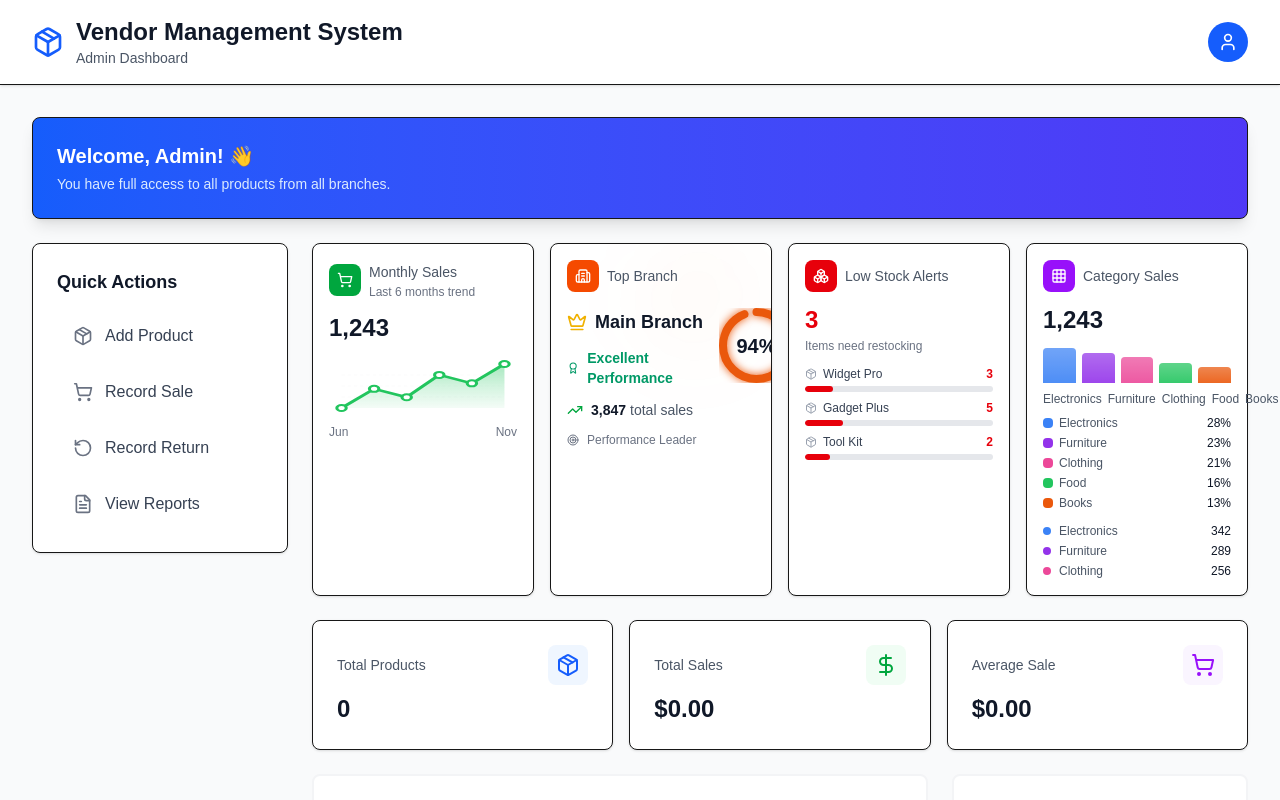
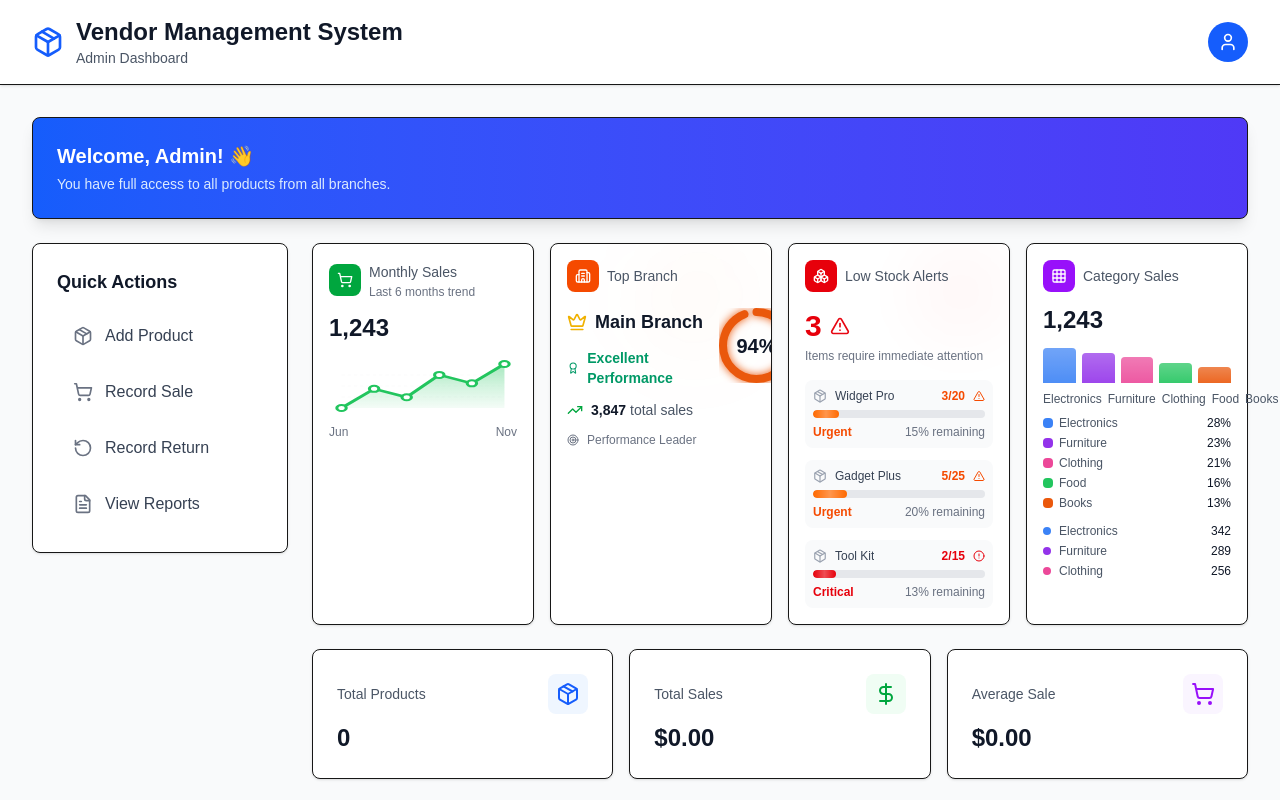
Before and after one commit to Ronelmelendrez/Vendors_inventory_system, a Next.js app in the folder frontend/: page /admin in a window 1280 px wide. Shown: the top 800 px of the page. Built offline with nearby package versions, Linux system fonts and the light colour scheme; sample sign-in values are in the browser's storage.

Commit message:
feat: enhance LowStockMetric with urgency levels and visual alerts

```diff
--- a/frontend/src/components/dashboard/LowStockMetric.tsx
+++ b/frontend/src/components/dashboard/LowStockMetric.tsx
@@ -1,6 +1,6 @@
 "use client";
 
-import { LucideIcon, AlertTriangle, Package } from "lucide-react";
+import { LucideIcon, AlertTriangle, Package, TrendingDown, AlertCircle } from "lucide-react";
 
 interface LowStockItem {
   name: string;
@@ -23,9 +23,21 @@ export function LowStockMetric({
   items,
   color = "bg-red-600",
 }: LowStockMetricProps) {
+  // Get urgency level based on stock percentage
+  const getUrgencyLevel = (stock: number, threshold: number) => {
+    const percentage = (stock / threshold) * 100;
+    if (percentage < 15) return { label: "Critical", color: "bg-red-600", text: "text-red-600 dark:text-red-400", icon: AlertCircle };
+    if (percentage < 30) return { label: "Urgent", color: "bg-orange-500", text: "text-orange-600 dark:text-orange-400", icon: AlertTriangle };
+    return { label: "Low", color: "bg-yellow-500", text: "text-yellow-600 dark:text-yellow-400", icon: TrendingDown };
+  };
+
   return (
-    <div className="bg-white dark:bg-gray-800 rounded-lg shadow-sm border dark:border-gray-700 p-4 hover:shadow-md transition-shadow">
-      <div className="flex items-center gap-2 mb-3">
+    <div className="bg-white dark:bg-gray-800 rounded-lg shadow-sm border dark:border-gray-700 p-4 hover:shadow-md transition-shadow relative overflow-hidden">
+      {/* Alert pulse background */}
+      <div className="absolute top-0 right-0 w-24 h-24 bg-red-500/5 rounded-full blur-2xl animate-pulse"></div>
+
+      <div className="relative">
+        <div className="flex items-center gap-2 mb-4">
           <div className={`${color} p-2 rounded-lg`}>
             <Icon className="h-4 w-4 text-white" />
           </div>
@@ -34,42 +46,60 @@ export function LowStockMetric({
           </span>
         </div>
 
-      <div className="mb-3">
-        <div className="text-2xl font-bold text-red-600 dark:text-red-400">
+        <div className="mb-4">
+          <div className="flex items-baseline gap-2">
+            <div className="text-3xl font-bold text-red-600 dark:text-red-400">
               {totalLowStock}
             </div>
-        <p className="text-xs text-gray-500 dark:text-gray-500 mt-0.5">
-          Items need restocking
+            <AlertTriangle className="h-5 w-5 text-red-600 dark:text-red-400 animate-pulse" />
+          </div>
+          <p className="text-xs text-gray-500 dark:text-gray-500 mt-1">
+            Items require immediate attention
           </p>
         </div>
 
-      <div className="space-y-2">
+        <div className="space-y-3">
           {items.map((item, index) => {
             const percentage = (item.stock / item.threshold) * 100;
+            const urgency = getUrgencyLevel(item.stock, item.threshold);
+            const UrgencyIcon = urgency.icon;
+
             return (
-            <div key={index} className="space-y-1">
-              <div className="flex items-center justify-between text-xs">
-                <div className="flex items-center gap-1.5">
-                  <Package className="h-3 w-3 text-gray-400" />
-                  <span className="text-gray-700 dark:text-gray-300 font-medium">
+              <div key={index} className="space-y-1.5 p-2 rounded-lg bg-gray-50 dark:bg-gray-700/50 hover:bg-gray-100 dark:hover:bg-gray-700 transition-colors">
+                <div className="flex items-center justify-between">
+                  <div className="flex items-center gap-2 flex-1 min-w-0">
+                    <Package className="h-3.5 w-3.5 text-gray-400 flex-shrink-0" />
+                    <span className="text-xs text-gray-700 dark:text-gray-300 font-medium truncate">
                       {item.name}
                     </span>
                   </div>
-                <span className="text-red-600 dark:text-red-400 font-semibold">
-                  {item.stock}
+                  <div className="flex items-center gap-2">
+                    <span className={`text-xs font-bold ${urgency.text}`}>
+                      {item.stock}/{item.threshold}
                     </span>
+                    <UrgencyIcon className={`h-3 w-3 ${urgency.text}`} />
                   </div>
-              <div className="w-full bg-gray-200 dark:bg-gray-700 rounded-full h-1.5 overflow-hidden">
+                </div>
+
+                {/* Progress bar with gradient */}
+                <div className="relative w-full bg-gray-200 dark:bg-gray-600 rounded-full h-2 overflow-hidden">
                   <div
-                  className={`h-full rounded-full transition-all duration-500 ${
-                    percentage < 25
-                      ? 'bg-red-600'
-                      : percentage < 50
-                      ? 'bg-orange-500'
-                      : 'bg-yellow-500'
-                  }`}
+                    className={`h-full rounded-full transition-all duration-700 ${urgency.color} relative overflow-hidden`}
                     style={{ width: `${Math.min(percentage, 100)}%` }}
-                />
+                  >
+                    {/* Animated shine effect */}
+                    <div className="absolute inset-0 bg-gradient-to-r from-transparent via-white/30 to-transparent animate-shimmer"></div>
+                  </div>
+                </div>
+
+                {/* Urgency label */}
+                <div className="flex items-center justify-between">
+                  <span className={`text-xs font-semibold ${urgency.text}`}>
+                    {urgency.label}
+                  </span>
+                  <span className="text-xs text-gray-500 dark:text-gray-400">
+                    {percentage.toFixed(0)}% remaining
+                  </span>
                 </div>
               </div>
             );
@@ -77,11 +107,14 @@ export function LowStockMetric({
         </div>
 
         {totalLowStock > items.length && (
-        <div className="mt-2 flex items-center gap-1 text-xs text-orange-600 dark:text-orange-400">
-          <AlertTriangle className="h-3 w-3" />
-          <span>+{totalLowStock - items.length} more items</span>
+          <div className="mt-3 p-2 bg-orange-50 dark:bg-orange-900/20 rounded-lg">
+            <div className="flex items-center gap-2 text-xs text-orange-600 dark:text-orange-400 font-medium">
+              <AlertTriangle className="h-3.5 w-3.5" />
+              <span>+{totalLowStock - items.length} more items need restocking</span>
+            </div>
           </div>
         )}
       </div>
+    </div>
   );
 }
```
Lines whose indentation alone changed are shown as unchanged.
